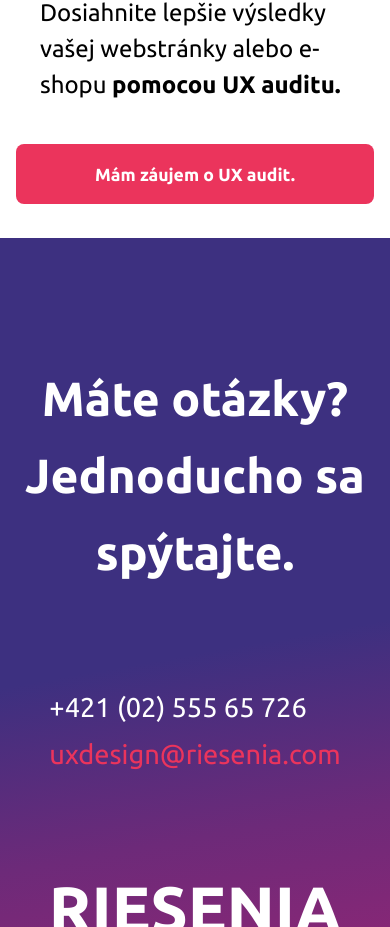
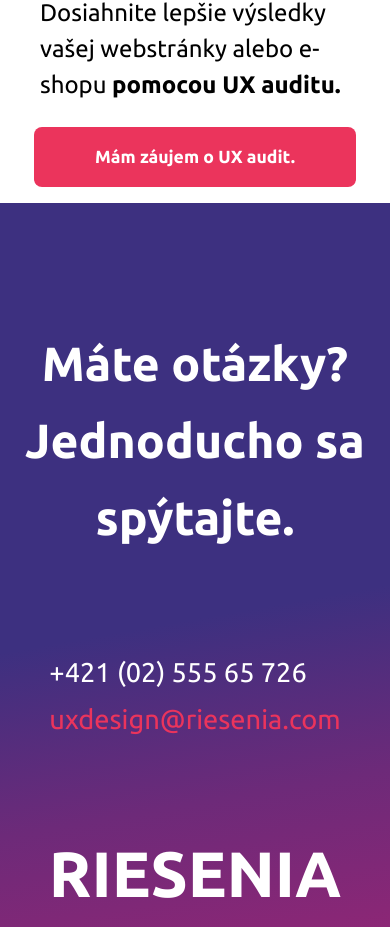
Before and after one commit to adabo4/vueapp, a Nuxt app: page / in a window 390 px wide. Shown: the part 4900-5827 px from the top of the page. Built offline with nearby package versions, Linux system fonts and the light colour scheme.

Commit message:
adjusted bottom button width

```diff
--- a/components/Main.vue
+++ b/components/Main.vue
@@ -485,8 +485,11 @@ $base-font: "Ubuntu", sans-serif;
     width: 100%;
   }
 
-  .btn {
+  .main-bottom-third {
     width: 100%;
+    max-width: 600px;
+
+    margin: 0 auto;
   }
 }
 
@@ -502,10 +505,6 @@ $base-font: "Ubuntu", sans-serif;
 
   .quote-section-bottom {
     margin: 1em 0;
-  }
-
-  .btn {
-    width: 50%;
   }
 
   .main-center {
@@ -526,6 +525,10 @@ $base-font: "Ubuntu", sans-serif;
     width: auto;
     margin: 0 auto;
     gap: 0;
+
+    .main-bottom-third {
+      width: 50%;
+    }
 
     .first {
       h2 {
@@ -562,14 +565,25 @@ $base-font: "Ubuntu", sans-serif;
         margin: 1em;
       }
 
-      button {
-        width: 100%;
-        margin: 1em auto;
-      }
+      // button {
+      //   width: 50%;
+      //   margin: 1em auto;
+      // }
     }
   }
+}
 
-  @media screen and (max-width: 425px) {
+@media screen and (max-width: 525px) {
+  .main-bottom {
+    .main-bottom-third {
+      width: 90%;
+    }
+  }
+}
+
+@media screen and (max-width: 320px) {
+  .quote-icon-container {
+    width: 100%;
   }
 }
 </style>
--- a/components/Top.vue
+++ b/components/Top.vue
@@ -214,5 +214,13 @@ $base-font: "Ubuntu", sans-serif;
       margin: 0 auto;
     }
   }
+
+  @media screen and (max-width: 320px) {
+    .btn-comp {
+      .btn {
+        width: 100%;
+      }
+    }
+  }
 }
 </style>
```
